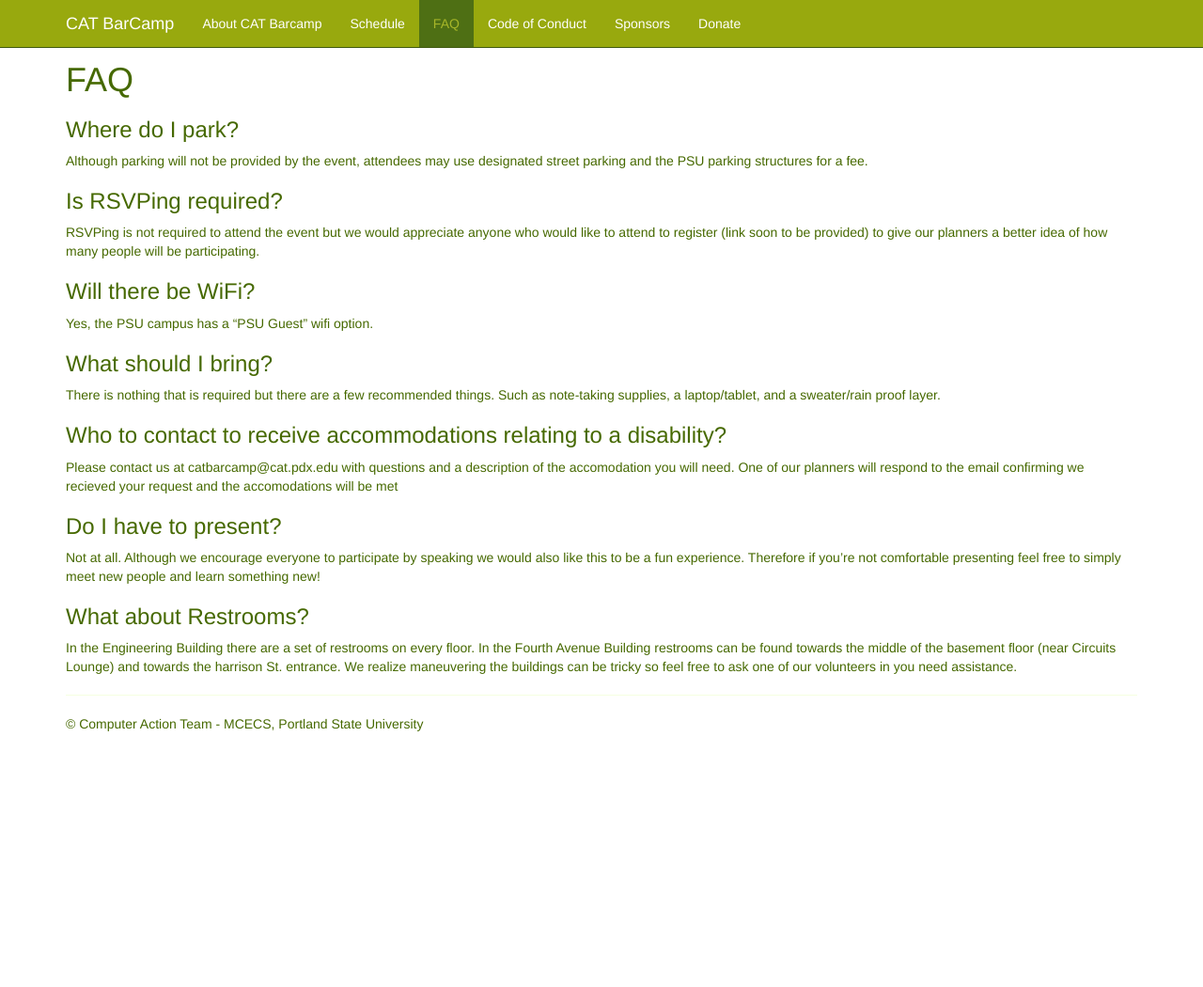
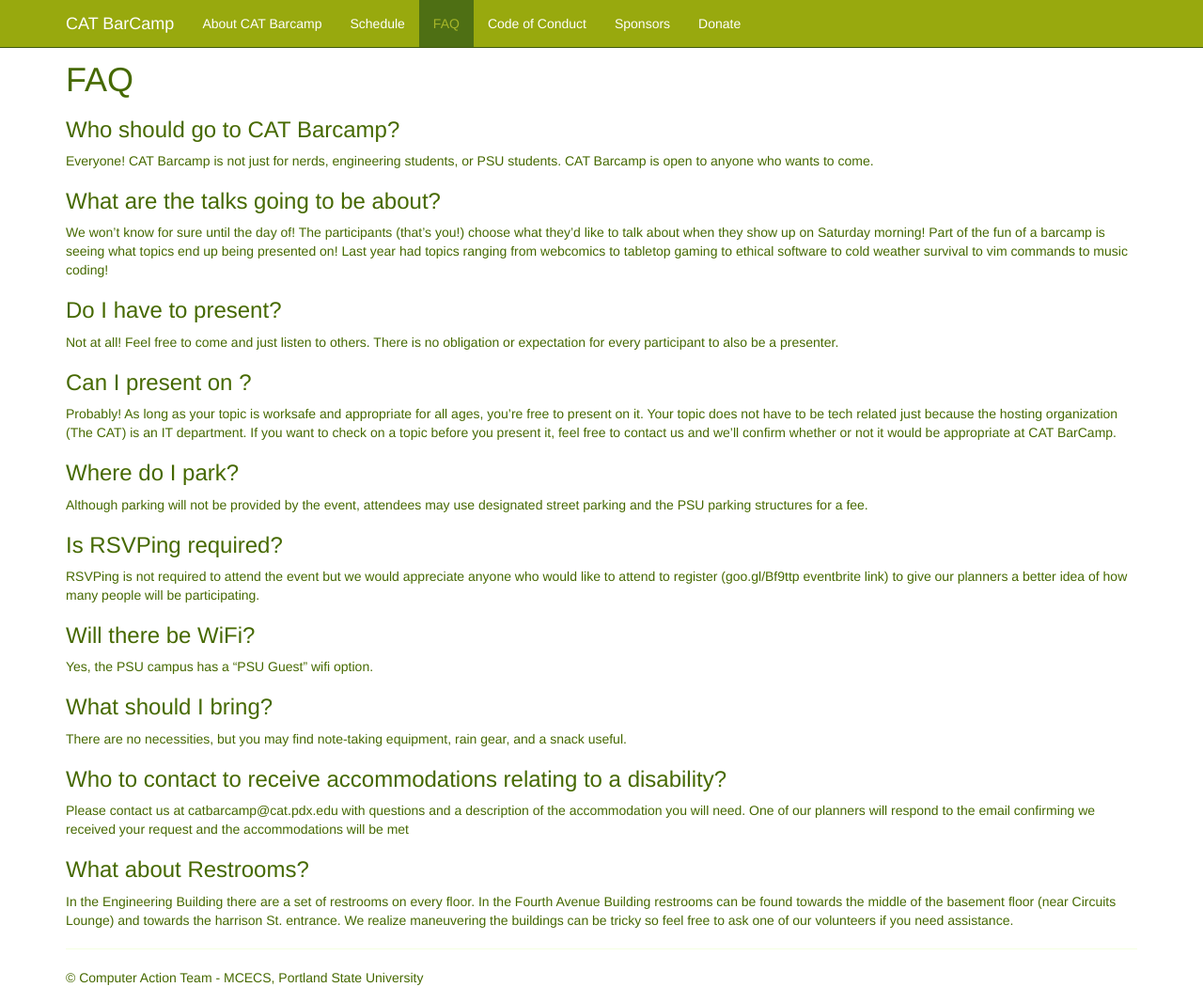
Before and after one commit to catbarcamp/catbarcamp.github.io, a Jekyll site: the page built from faq.markdown, in a window 1280 px wide and 1050 px high. Shown: the whole window at 94% size. Built offline with Jekyll 4.4.1, drawn with Linux system fonts in a browser that asks for light colours.

Commit message:
updated faq page

```diff
--- a/faq.markdown
+++ b/faq.markdown
@@ -4,23 +4,32 @@ title: FAQ
 section: faq
 ---
 
-### Where do I park?
+###Who should go to CAT Barcamp?
+Everyone! CAT Barcamp is not just for nerds, engineering students, or PSU students. CAT Barcamp is open to anyone who wants to come.
+
+###What are the talks going to be about?
+We won’t know for sure until the day of! The participants (that’s you!) choose what they’d like to talk about when they show up on Saturday morning! Part of the fun of a barcamp is seeing what topics end up being presented on! Last year had topics ranging from webcomics to tabletop gaming to ethical software to cold weather survival to vim commands to music coding!
+
+###Do I have to present?
+Not at all! Feel free to come and just listen to others. There is no obligation or expectation for every participant to also be a presenter.
+
+###Can I present on <thing>?
+Probably! As long as your topic is worksafe and appropriate for all ages, you’re free to present on it. Your topic does not have to be tech related just because the hosting organization (The CAT) is an IT department. If you want to check on a topic before you present it, feel free to contact us and we’ll confirm whether or not it would be appropriate at CAT BarCamp.
+
+###Where do I park?
 Although parking will not be provided by the event, attendees may use designated street parking and the PSU parking structures for a fee.
 
-### Is RSVPing required?
-RSVPing is not required to attend the event but we would appreciate anyone who would like to attend to register (link soon to be provided) to give our planners a better idea of how many people will be participating.
+###Is RSVPing required?
+RSVPing is not required to attend the event but we would appreciate anyone who would like to attend to register (goo.gl/Bf9ttp eventbrite link) to give our planners a better idea of how many people will be participating.
 
-### Will there be WiFi?
+###Will there be WiFi?
 Yes, the PSU campus has a “PSU Guest” wifi option.
 
-### What should I bring?
-There is nothing that is required but there are a few recommended things. Such as note-taking supplies, a laptop/tablet, and a sweater/rain proof layer.
+###What should I bring?
+There are no necessities, but you may find note-taking equipment, rain gear, and a snack useful.
 
-### Who to contact to receive accommodations relating to a disability?
-Please contact us at catbarcamp@cat.pdx.edu with questions and a description of the accomodation you will need. One of our planners will respond to the email confirming we recieved your request and the accomodations will be met
+###Who to contact to receive accommodations relating to a disability?
+Please contact us at catbarcamp@cat.pdx.edu with questions and a description of the accommodation you will need. One of our planners will respond to the email confirming we received your request and the accommodations will be met
 
-### Do I have to present?
-Not at all. Although we encourage everyone to participate by speaking we would also like this to be a fun experience. Therefore if you’re not comfortable presenting feel free to simply meet new people and learn something new!
-
-### What about Restrooms?
-In the Engineering Building there are a set of restrooms on every floor. In the Fourth Avenue Building restrooms can be found towards the middle of the basement floor (near Circuits Lounge) and towards the harrison St. entrance. We realize maneuvering the buildings can be tricky so feel free to ask one of our volunteers in you need assistance.
+###What about Restrooms?
+In the Engineering Building there are a set of restrooms on every floor. In the Fourth Avenue Building restrooms can be found towards the middle of the basement floor (near Circuits Lounge) and towards the harrison St. entrance. We realize maneuvering the buildings can be tricky so feel free to ask one of our volunteers if you need assistance.
```
